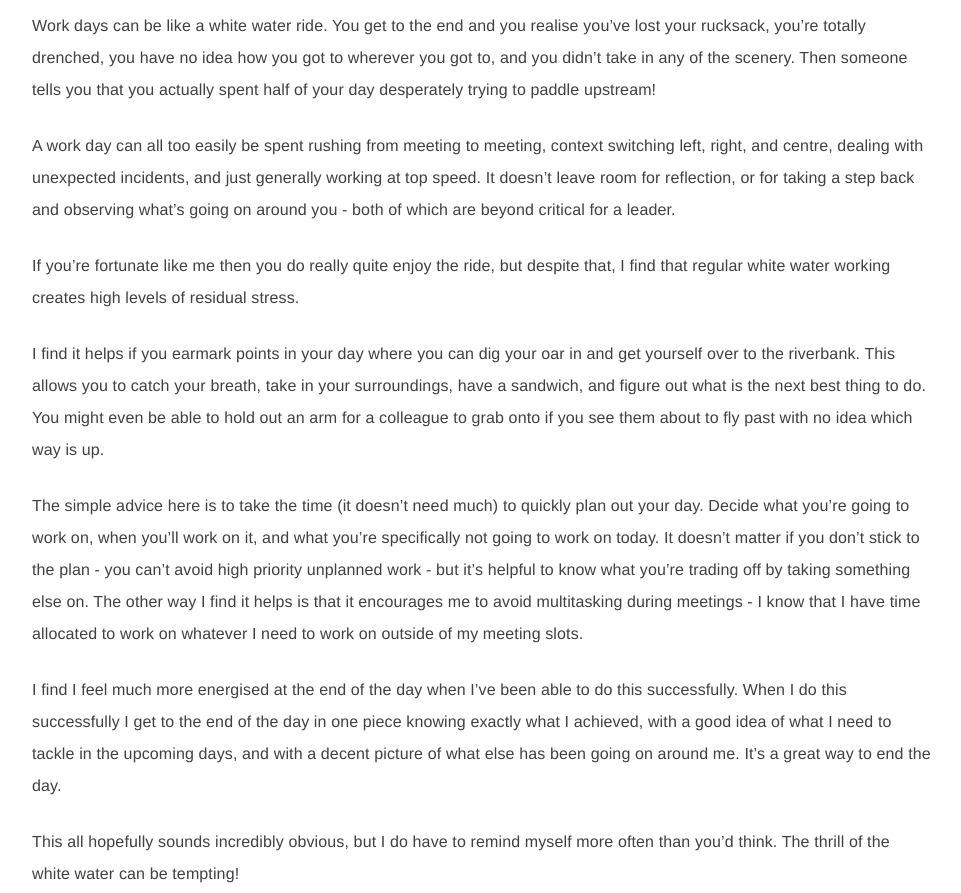
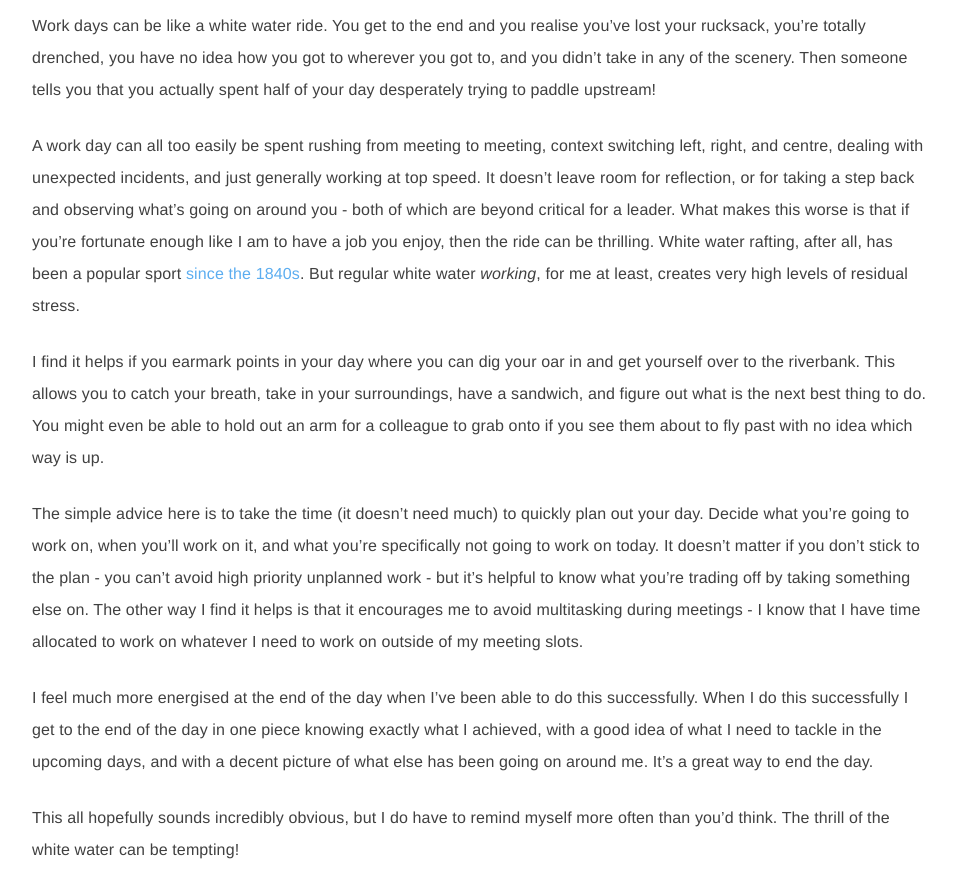
Before and after one commit to tmeadon/meadon.me, an Astro site: page /blog/white-water-working in a window 1280 px wide. Shown: the part 240-1133 px from the top of the page, without its empty margins (158-1119 px from the left). Built offline with nearby package versions, Linux system fonts and the light colour scheme; Astro itself is replaced by a stand-in of ours; some packages are replaced by stand-ins of ours.

Commit message:
final tweaks

```diff
--- a/src/content/blog/white-water-working.md
+++ b/src/content/blog/white-water-working.md
@@ -5,16 +5,14 @@ pubDate: 2024-12-04T09:21:00Z
 draft: false
 ---
 
-Work days can be like a white water ride. You get to the end and you realise you’ve lost your rucksack, you’re totally drenched, you have no idea how you got to wherever you got to, and you didn't take in any of the scenery. Then someone tells you that you actually spent half of your day desperately trying to paddle upstream!
+Work days can be like a white water ride. You get to the end and you realise you've lost your rucksack, you’re totally drenched, you have no idea how you got to wherever you got to, and you didn't take in any of the scenery. Then someone tells you that you actually spent half of your day desperately trying to paddle upstream!
 
-A work day can all too easily be spent rushing from meeting to meeting, context switching left, right, and centre, dealing with unexpected incidents, and just generally working at top speed. It doesn't leave room for reflection, or for taking a step back and observing what’s going on around you - both of which are beyond critical for a leader.
-
-If you’re fortunate like me then you do really quite enjoy the ride, but despite that, I find that regular white water working creates high levels of residual stress.
+A work day can all too easily be spent rushing from meeting to meeting, context switching left, right, and centre, dealing with unexpected incidents, and just generally working at top speed. It doesn't leave room for reflection, or for taking a step back and observing what’s going on around you - both of which are beyond critical for a leader. What makes this worse is that if you're fortunate enough like I am to have a job you enjoy, then the ride can be thrilling. White water rafting, after all, has been a popular sport [since the 1840s](https://sportsfoundation.org/white-water-rafting-history/). But regular white water _working_, for me at least, creates very high levels of residual stress.
 
 I find it helps if you earmark points in your day where you can dig your oar in and get yourself over to the riverbank. This allows you to catch your breath, take in your surroundings, have a sandwich, and figure out what is the next best thing to do. You might even be able to hold out an arm for a colleague to grab onto if you see them about to fly past with no idea which way is up.
 
 The simple advice here is to take the time (it doesn't need much) to quickly plan out your day. Decide what you're going to work on, when you'll work on it, and what you're specifically not going to work on today. It doesn't matter if you don't stick to the plan - you can't avoid high priority unplanned work - but it's helpful to know what you're trading off by taking something else on. The other way I find it helps is that it encourages me to avoid multitasking during meetings - I know that I have time allocated to work on whatever I need to work on outside of my meeting slots.
 
-I find I feel much more energised at the end of the day when I've been able to do this successfully. When I do this successfully I get to the end of the day in one piece knowing exactly what I achieved, with a good idea of what I need to tackle in the upcoming days, and with a decent picture of what else has been going on around me. It’s a great way to end the day.
+I feel much more energised at the end of the day when I've been able to do this successfully. When I do this successfully I get to the end of the day in one piece knowing exactly what I achieved, with a good idea of what I need to tackle in the upcoming days, and with a decent picture of what else has been going on around me. It’s a great way to end the day.
 
 This all hopefully sounds incredibly obvious, but I do have to remind myself more often than you’d think. The thrill of the white water can be tempting!
```
